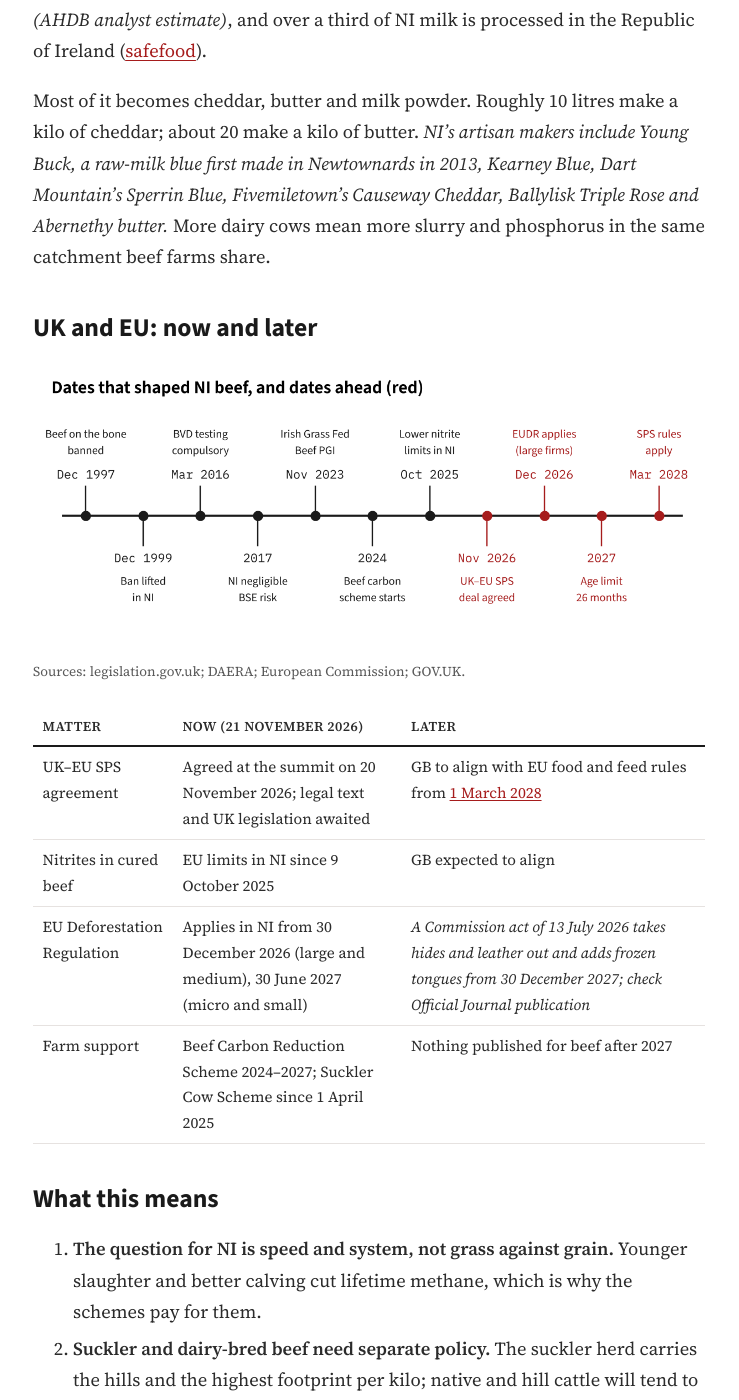
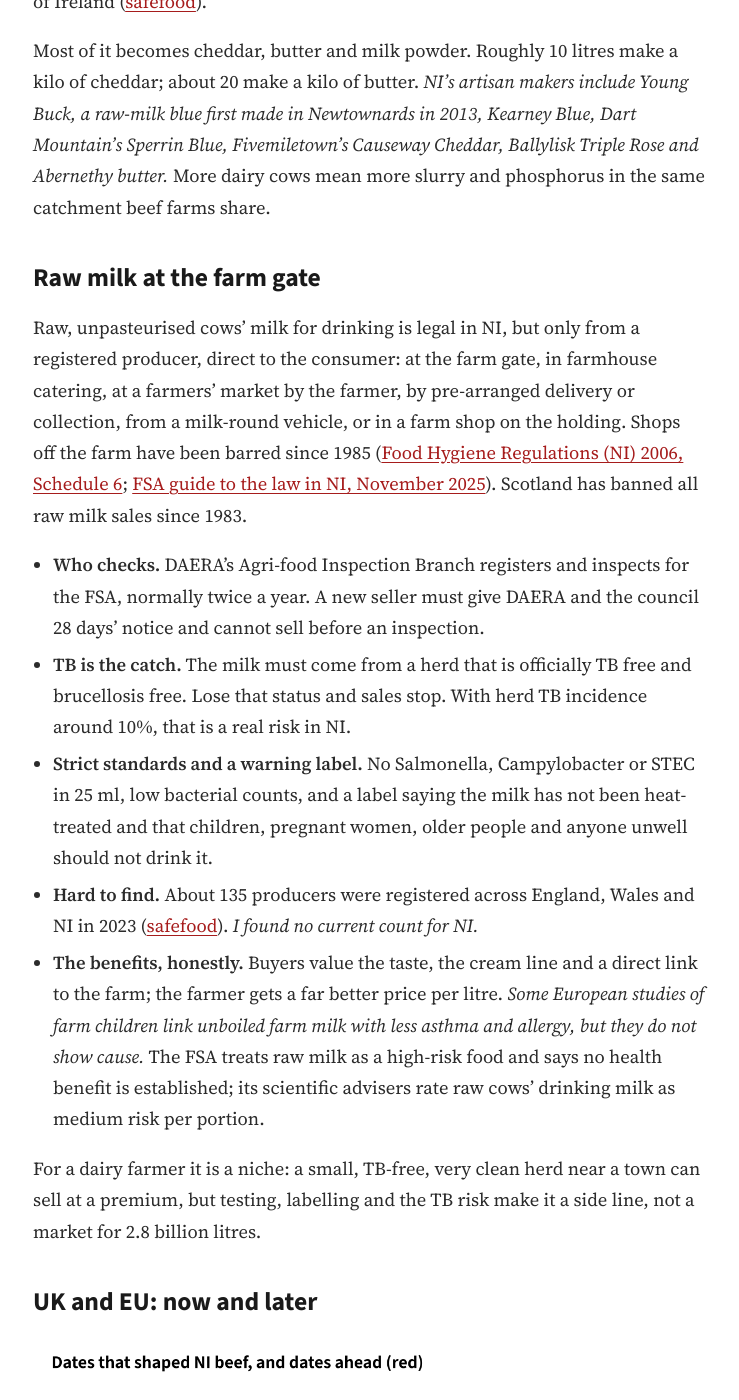
Before and after one commit to robertjparkuk/RobertJParkuk.github.io, a Jekyll site: the page built from _posts/2026-11-21-beef-life-cycle-northern-ireland.md, in a window 1280 px wide and 1400 px high, scrolled down 5993 px. Shown: the whole window, without its empty margins (95-834 px from the left). Built offline with Jekyll 4.4.1, drawn with Linux system fonts in a browser that asks for light colours; our own code applies the rules of GitHub Pages for plain Markdown files; some of the changed text lies outside the part shown.

Commit message:
Retitle to "What's the beef with Northern Ireland?" and add raw milk section
New title on the post, PDF, social card and /go/beef page. Adds a section on
raw cows' drinking milk at the farm gate: NI sales routes, DAERA inspection,
TB-free herd rule, labelling, availability and the evidence on benefits.

Co-Authored-By: Claude Opus 5.5 <noreply@anthropic.com>
Claude-Session: https://claude.ai/code/session_01TUNMnHoapnp6LT7AxbadCP

```diff
--- a/_posts/2026-11-21-beef-life-cycle-northern-ireland.md
+++ b/_posts/2026-11-21-beef-life-cycle-northern-ireland.md
@@ -1,9 +1,9 @@
 ---
-title: "The beef life cycle: Northern Ireland, from calf to plate"
+title: "What’s the beef with Northern Ireland?"
 date: 2026-11-21 15:00:00 +0000
 image: /assets/beef/2026-11/beef-life-cycle-card.png
 tags: [Beef, Dairy, Agriculture, Food, Carbon, Lough Neagh, Windsor Framework, Northern Ireland]
-description: "Northern Ireland beef from calf to plate: two herds, prices, methane, feed and soy, phosphorus, schemes, the whole animal, dairy, and what changes under UK–EU rules. As at 21 Nov 2026."
+description: "The beef life cycle in Northern Ireland, calf to plate: two herds, prices, methane, feed and soy, phosphorus, schemes, the whole animal, dairy, raw milk and UK–EU rules. As at 21 Nov 2026."
 ---
 
 Northern Ireland's beef supply is moving from the suckler herd to the dairy herd. Price, retail specification and public money all reward cattle that finish faster. Phosphorus, not only carbon, is the limit that bites first. And for NI the carbon question is speed and system, not grass against grain. This piece follows beef from the calf to the plate and on to the hide, the offal and the slurry, with the dairy herd that now breeds almost half of it.
@@ -70,6 +70,18 @@ NI produced a record 2.8 billion litres of milk in 2025, up 8%, at an average fa
 
 Most of it becomes cheddar, butter and milk powder. Roughly 10 litres make a kilo of cheddar; about 20 make a kilo of butter. *NI's artisan makers include Young Buck, a raw-milk blue first made in Newtownards in 2013, Kearney Blue, Dart Mountain's Sperrin Blue, Fivemiletown's Causeway Cheddar, Ballylisk Triple Rose and Abernethy butter.* More dairy cows mean more slurry and phosphorus in the same catchment beef farms share.
 
+## Raw milk at the farm gate
+
+Raw, unpasteurised cows’ milk for drinking is legal in NI, but only from a registered producer, direct to the consumer: at the farm gate, in farmhouse catering, at a farmers’ market by the farmer, by pre-arranged delivery or collection, from a milk-round vehicle, or in a farm shop on the holding. Shops off the farm have been barred since 1985 ([Food Hygiene Regulations (NI) 2006, Schedule 6](https://www.legislation.gov.uk/nisr/2006/3/schedule/6/paragraph/3/made); [FSA guide to the law in NI, November 2025](https://www.food.gov.uk/sites/default/files/media/document/Raw%20Drinking%20Milk%20-%20A%20Guide%20to%20the%20law%20in%20Northern%20Ireland%20.pdf)). Scotland has banned all raw milk sales since 1983.
+
+- **Who checks.** DAERA’s Agri-food Inspection Branch registers and inspects for the FSA, normally twice a year. A new seller must give DAERA and the council 28 days’ notice and cannot sell before an inspection.
+- **TB is the catch.** The milk must come from a herd that is officially TB free and brucellosis free. Lose that status and sales stop. With herd TB incidence around 10%, that is a real risk in NI.
+- **Strict standards and a warning label.** No Salmonella, Campylobacter or STEC in 25 ml, low bacterial counts, and a label saying the milk has not been heat-treated and that children, pregnant women, older people and anyone unwell should not drink it.
+- **Hard to find.** About 135 producers were registered across England, Wales and NI in 2023 ([safefood](https://www.safefood.net/professional/food-safety/food-safety-news-(1)/2023/raw-drinking-milk-state-of-play)). *I found no current count for NI.*
+- **The benefits, honestly.** Buyers value the taste, the cream line and a direct link to the farm; the farmer gets a far better price per litre. *Some European studies of farm children link unboiled farm milk with less asthma and allergy, but they do not show cause.* The FSA treats raw milk as a high-risk food and says no health benefit is established; its scientific advisers rate raw cows’ drinking milk as medium risk per portion.
+
+For a dairy farmer it is a niche: a small, TB-free, very clean herd near a town can sell at a premium, but testing, labelling and the TB risk make it a side line, not a market for 2.8 billion litres.
+
 ## UK and EU: now and later
 
 <figure class="page-photo chart"><img src="{{ '/assets/beef/2026-11/chart_timeline.png' | relative_url }}" alt="Timeline: beef on the bone banned 1997 and allowed 1999; BVD testing 2016; NI negligible BSE risk 2017; Irish Grass Fed Beef PGI 2023; beef carbon scheme 2024; lower nitrite limits October 2025; SPS deal November 2026; EU Deforestation Regulation December 2026; age limit 26 months 2027; SPS rules March 2028." loading="lazy"><figcaption>Sources: legislation.gov.uk; DAERA; European Commission; GOV.UK.</figcaption></figure>
@@ -92,6 +104,6 @@ These points are my analysis, not official statistics. For the argument that cut
 
 ## The full briefing
 
-The [13-page PDF]({{ '/assets/beef/2026-11/beef-life-cycle-ni-briefing.pdf' | relative_url }}) adds markets and specification, the grass-or-grain evidence table, methane and Bovaer, vaccines, breeds, offal, ears and tongue curing, beef on the bone, menus, leftovers, the dairy herd, structural issues, opportunities and risks, and a list of what is not yet verified. It was reviewed by two panels: a fact-check against primary sources and a practitioner panel.
+The [13-page PDF]({{ '/assets/beef/2026-11/beef-life-cycle-ni-briefing.pdf' | relative_url }}) adds markets and specification, the grass-or-grain evidence table, methane and Bovaer, vaccines, breeds, offal, ears and tongue curing, beef on the bone, menus, leftovers, the dairy herd, raw milk at the farm gate, structural issues, opportunities and risks, and a list of what is not yet verified. It was reviewed by two panels: a fact-check against primary sources and a practitioner panel.
 
 *This is general information as at 21 November 2026, not legal or financial advice. Created with assistive technology including AI and re-checked against the official sources listed.*
--- a/go/beef/index.html
+++ b/go/beef/index.html
@@ -5,9 +5,9 @@ permalink: /go/beef/
 ---
 <!doctype html>
 <html lang="en-GB"><head><meta charset="utf-8">
-<title>The beef life cycle: Northern Ireland | Robert J. Park</title>
+<title>What’s the beef with Northern Ireland? | Robert J. Park</title>
 <meta name="robots" content="noindex">
 <link rel="canonical" href="https://robertjpark.co.uk/blog/2026/11/beef-life-cycle-northern-ireland/">
 <meta http-equiv="refresh" content="0; url=/blog/2026/11/beef-life-cycle-northern-ireland/?utm_source=linkedin&amp;utm_medium=social&amp;utm_campaign=beef">
-</head><body><p>Taking you to <a href="/blog/2026/11/beef-life-cycle-northern-ireland/?utm_source=linkedin&amp;utm_medium=social&amp;utm_campaign=beef">The beef life cycle: Northern Ireland</a>.</p>
+</head><body><p>Taking you to <a href="/blog/2026/11/beef-life-cycle-northern-ireland/?utm_source=linkedin&amp;utm_medium=social&amp;utm_campaign=beef">What’s the beef with Northern Ireland?</a>.</p>
 <script>location.replace('/blog/2026/11/beef-life-cycle-northern-ireland/?utm_source=linkedin&utm_medium=social&utm_campaign=beef');</script></body></html>
```
Also changed, not shown: assets/beef/2026-11/beef-life-cycle-card.png, 1 other file.
